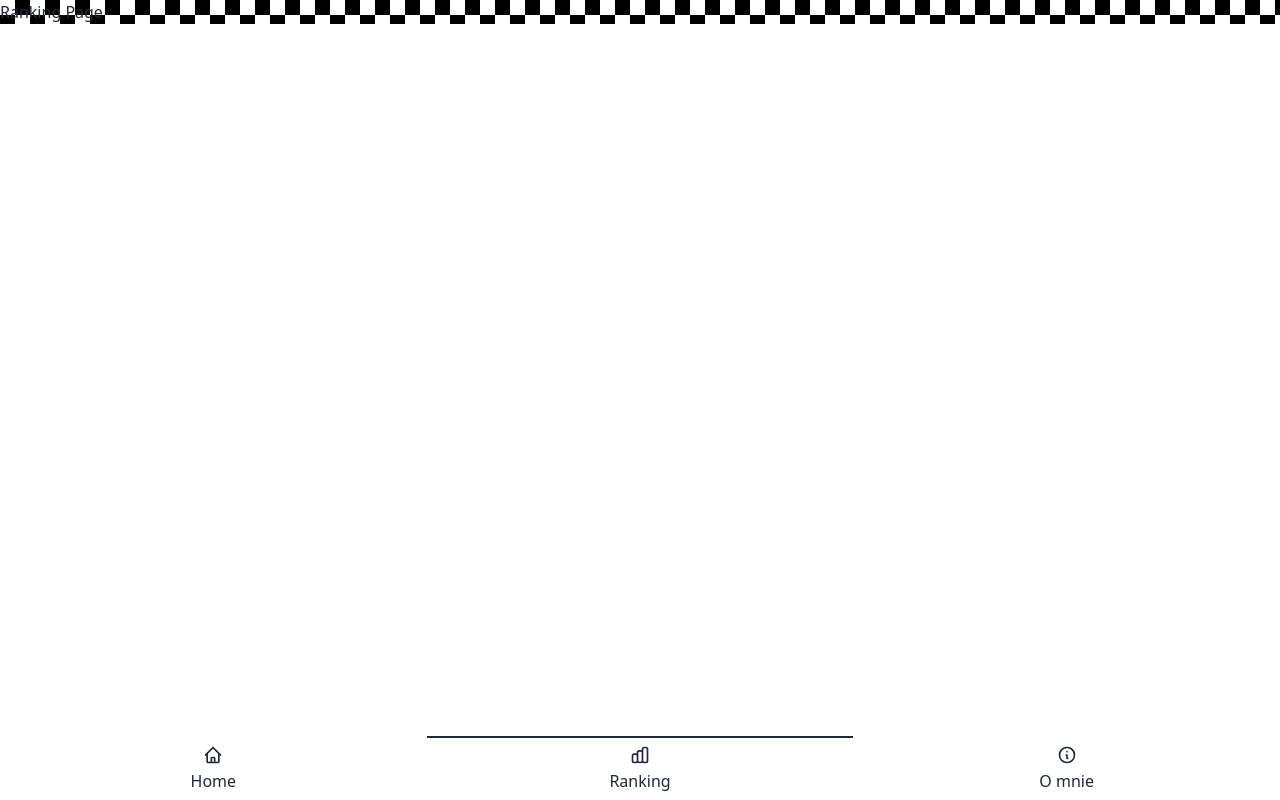
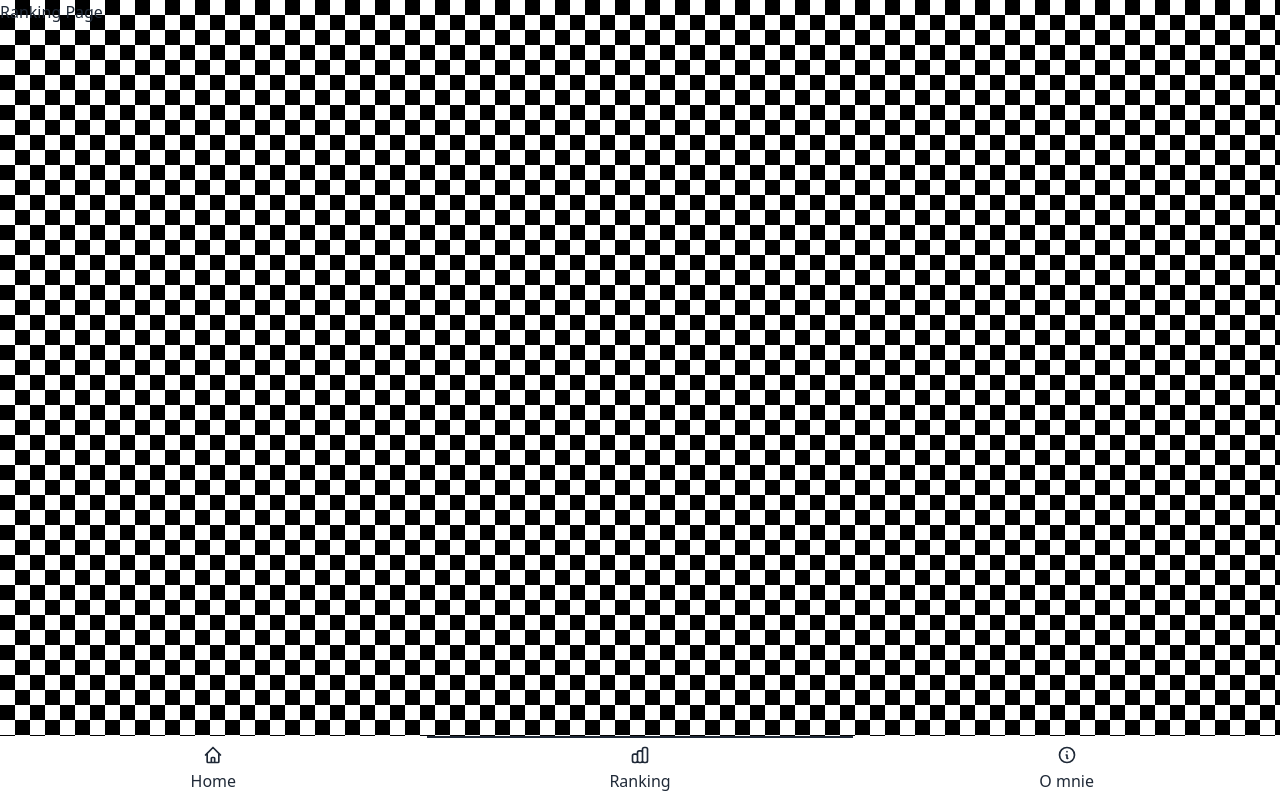
Before and after one commit to drPKwiecien/zadanie3, a Next.js app: page /ranking in a window 1280 px wide. Built offline with nearby package versions, Linux system fonts and the light colour scheme.

Commit message:
dodanie body do app.js

```diff
--- a/src/pages/_app.js
+++ b/src/pages/_app.js
@@ -6,7 +6,9 @@ export default function App({ Component, pageProps }) {
   return(
     <>
       <Navbarbottom />
-      <Component {...pageProps} />
+      <div className="body-pattern min-h-screen">
+        <Component {...pageProps} />
+      </div>
     </>
   )
 }
--- a/src/styles/globals.css
+++ b/src/styles/globals.css
@@ -16,7 +16,7 @@
   }
 }
 
-body {
+.body-pattern {
   background-image: linear-gradient(45deg, black 25%, transparent 25%, transparent 75%, black 75%, black),
                     linear-gradient(45deg, black 25%, transparent 25%, transparent 75%, black 75%, black);
   background-size: 30px 30px;
```
